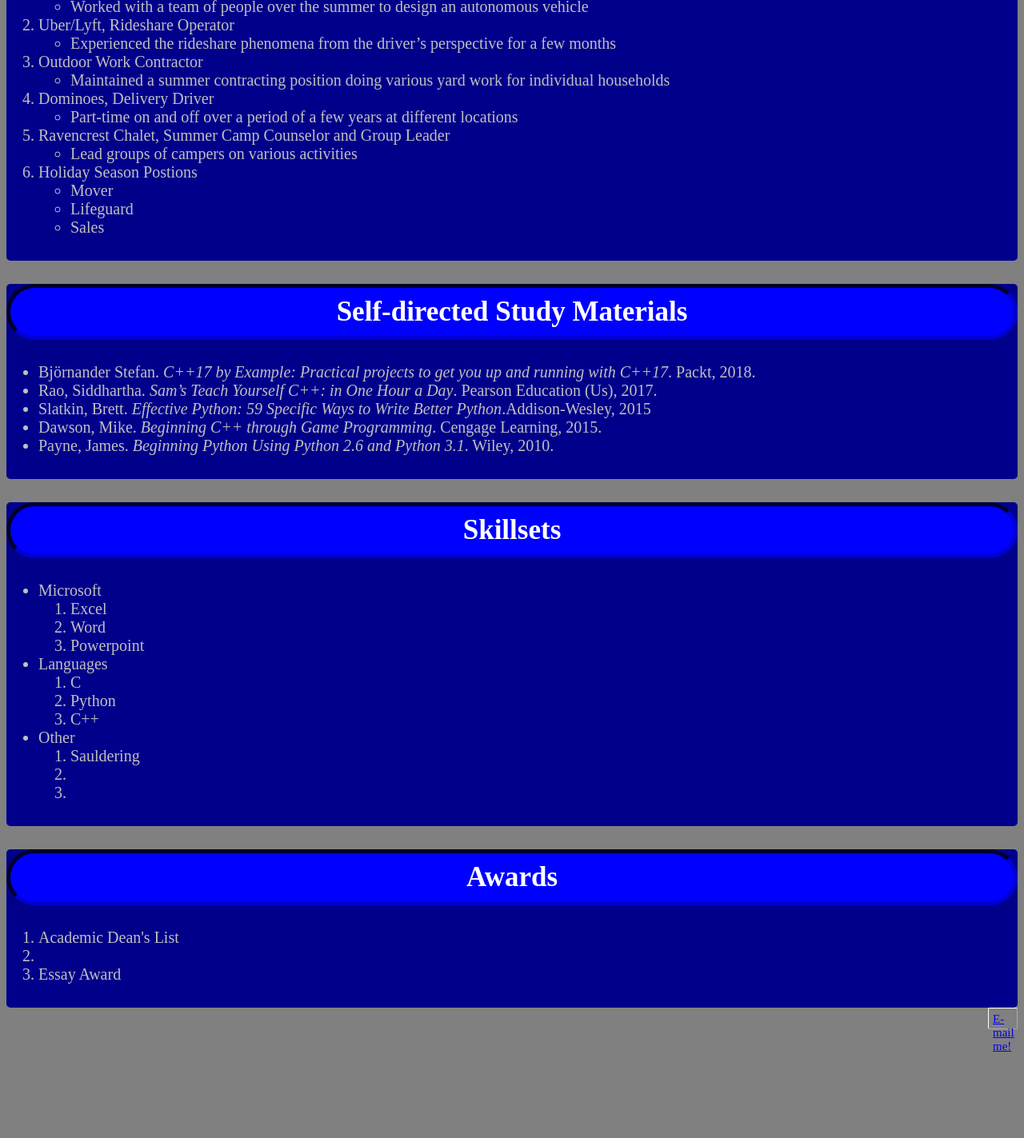
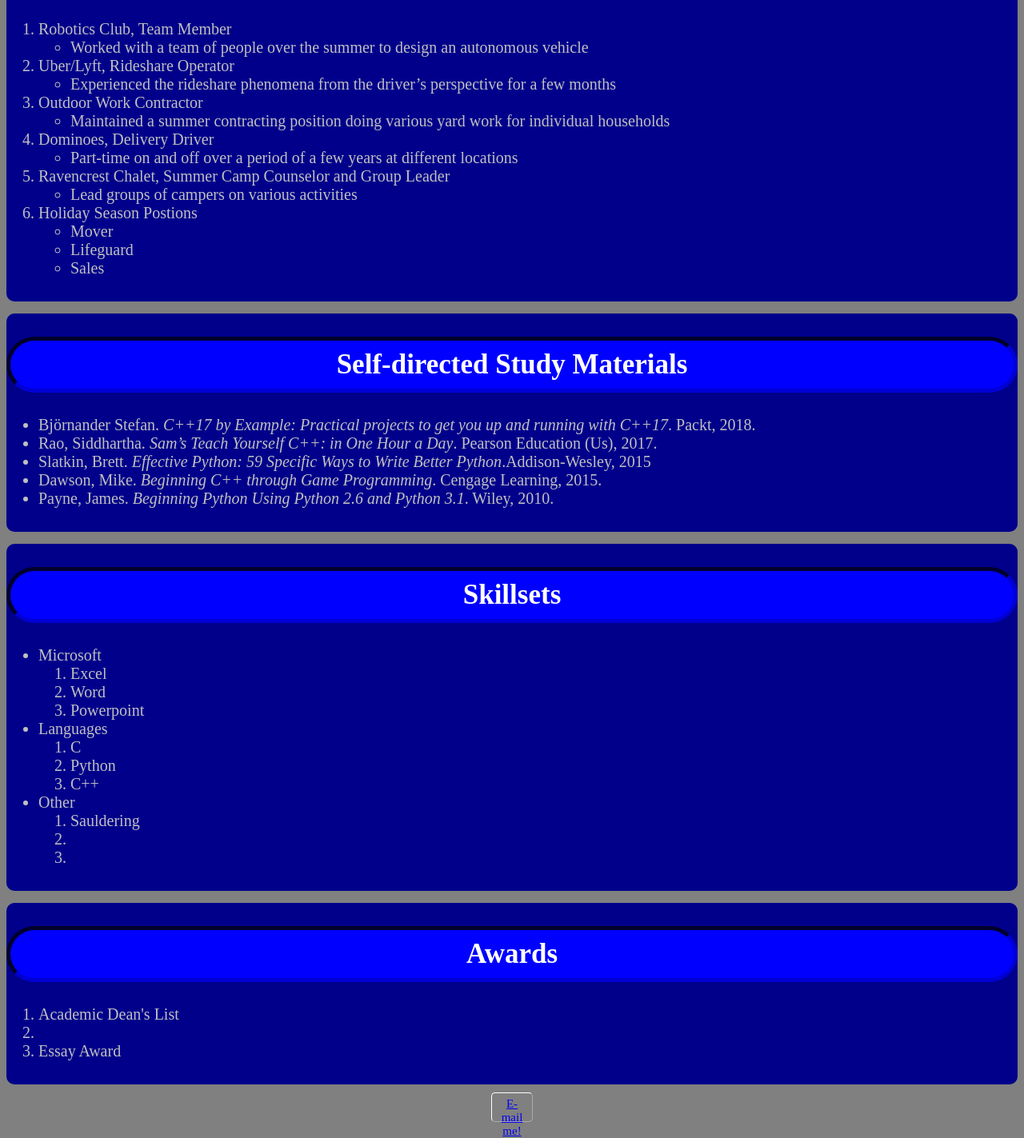
Before and after one commit to a-s-young/personal_Resume, a plain HTML site: page index.html in a window 1280 px wide. Shown: the part 716-2139 px from the top of the page at 80% size. Before the commit the page ends 2033 px from the top, so only its background shows below. Drawn offline with Linux system fonts and the light colour scheme.

Commit message:
fixed button for e-mail, still no functionality

```diff
--- a/css/master.css
+++ b/css/master.css
@@ -26,7 +26,7 @@ html {
 #banner .navigation {
   text-align: center;
   margin: 20px 50px;
-
+  display: block;
 }
 
 #banner .navigation ul {
@@ -39,8 +39,9 @@ html {
   display: inline-block;
   padding: 10px;
   border: 2px solid black;
-  margin: 0 15px;
-    background-color: navy;
+  margin: 0 25px;
+  width: 100px;
+  background-color: navy;
 }
 
 #banner .navigation a {
@@ -58,29 +59,43 @@ h2 {
   font-size: 35px;
 }
 
+.main {
+  display: flex;
+  flex-direction: column;
+  justify-content: center;
+}
+
 #education {
   background-color: darkblue;
   color: silver;
   font-size: 20px;
-  border-radius: 5px;
+  border-radius: 10px;
   padding-bottom: 10px;
   margin-top: 15px;
+}
+
+#education ol {
+
 }
 
 #experience {
   background-color: darkblue;
   color: silver;
   font-size: 20px;
-  border-radius: 5px;
+  border-radius: 10px;
   padding-bottom: 10px;
   margin-top: 15px;
+}
+
+#experience ol {
+
 }
 
 #research {
   background-color: darkblue;
   color: silver;
   font-size: 20px;
-  border-radius: 5px;
+  border-radius: 10px;
   padding-bottom: 10px;
   margin-top: 15px;
 }
@@ -89,7 +104,7 @@ h2 {
   background-color: darkblue;
   color: silver;
   font-size: 20px;
-  border-radius: 5px;
+  border-radius: 10px;
   padding-bottom: 10px;
   margin-top: 15px;
 }
@@ -98,7 +113,7 @@ h2 {
   background-color: darkblue;
   color: silver;
   font-size: 20px;
-  border-radius: 5px;
+  border-radius: 10px;
   padding-bottom: 10px;
   margin-top: 15px;
 }
@@ -107,18 +122,21 @@ h2 {
   background-color: darkblue;
   color: silver;
   font-size: 20px;
-  border-radius: 5px;
+  border-radius: 10px;
   padding-bottom: 10px;
   margin-top: 15px;
 }
 
+#footer {
+  margin: 10px auto;
+  border-radius: 5px;
+  border: 1px outset white;
+  height: 25px;
+  width: 40px;
+  padding: 5px;
+}
+
 #footer .contact {
-  float: right;
-  height: 15px;
-  width: 25px;
+  text-align: center;
   font-size: 15px;
-  padding: 5px;
-  border: 1px outset white;
-  border-radius: 2px;
-  clear: right;
 }
```
Also changed, not shown: index.html (+2 -1 lines).
